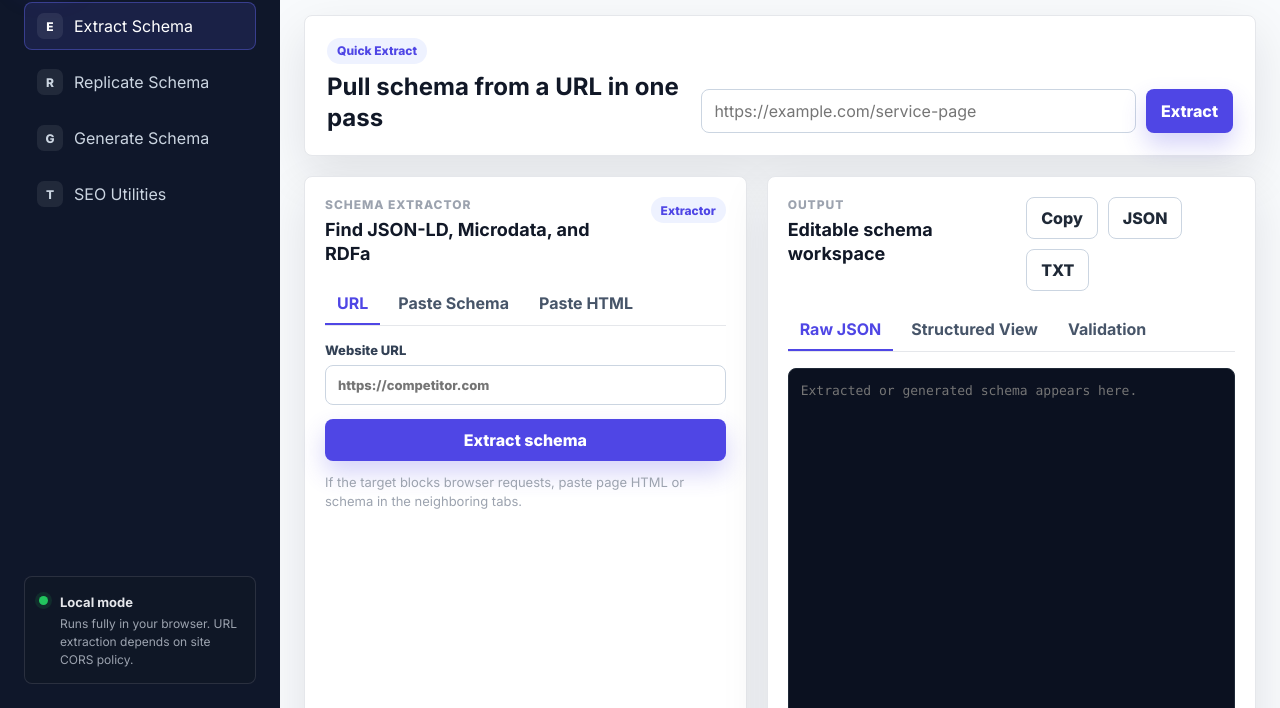
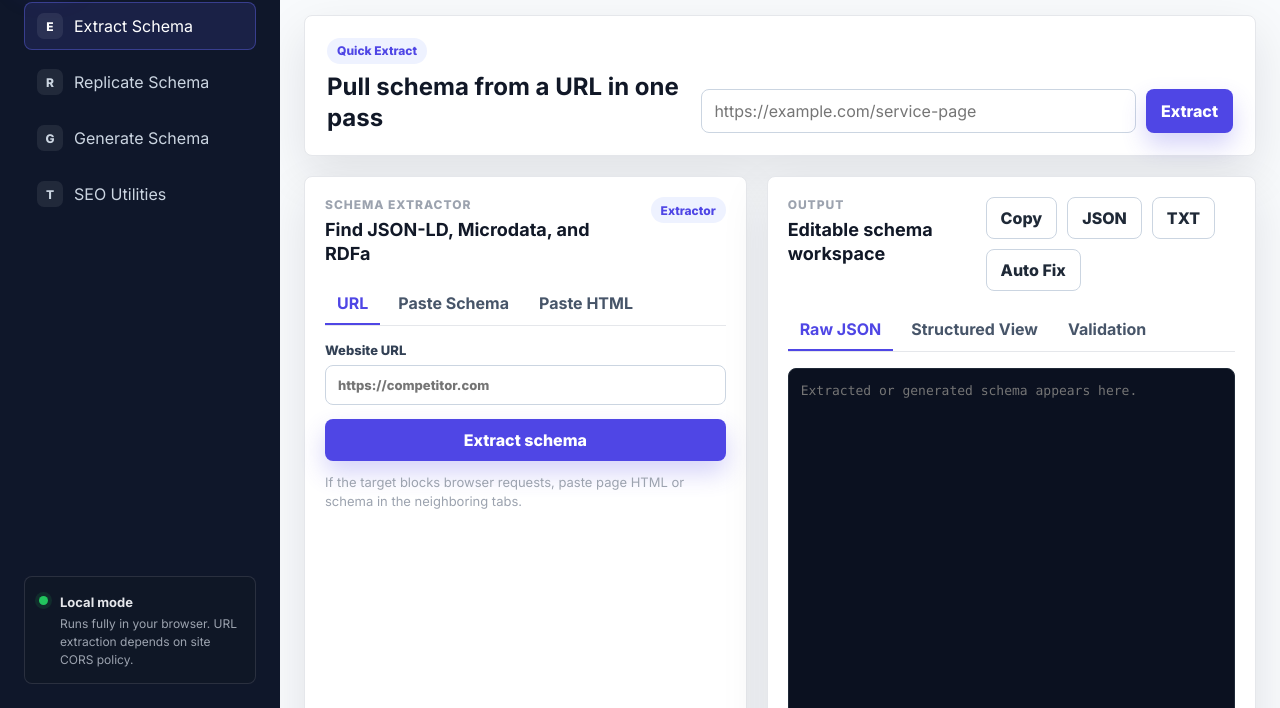
Before and after one commit to awaisy98/schema-generator, a plain HTML site: page index.html in a window 1280 px wide. Shown: the part 92-800 px from the top of the page. Drawn offline with Linux system fonts and the light colour scheme.

Commit message:
Add Auto Fix button to mini-actions
Added a new button for auto-fixing schema.

```diff
--- a/index.html
+++ b/index.html
@@ -126,7 +126,12 @@
                 <button class="icon-btn" id="copyExtractBtn" title="Copy schema" type="button">Copy</button>
                 <button class="icon-btn" id="downloadJsonBtn" title="Download JSON" type="button">JSON</button>
                 <button class="icon-btn" id="downloadTxtBtn" title="Download TXT" type="button">TXT</button>
-              </div>
+
+                <!-- ✅ NEW AUTO FIX BUTTON -->
+                <button class="icon-btn" id="autoFixBtn" title="Auto Fix Schema" type="button">
+                  Auto Fix
+                </button>
+            </div>
             </div>
 
             <div class="tabs" role="tablist" aria-label="Output format">
```
